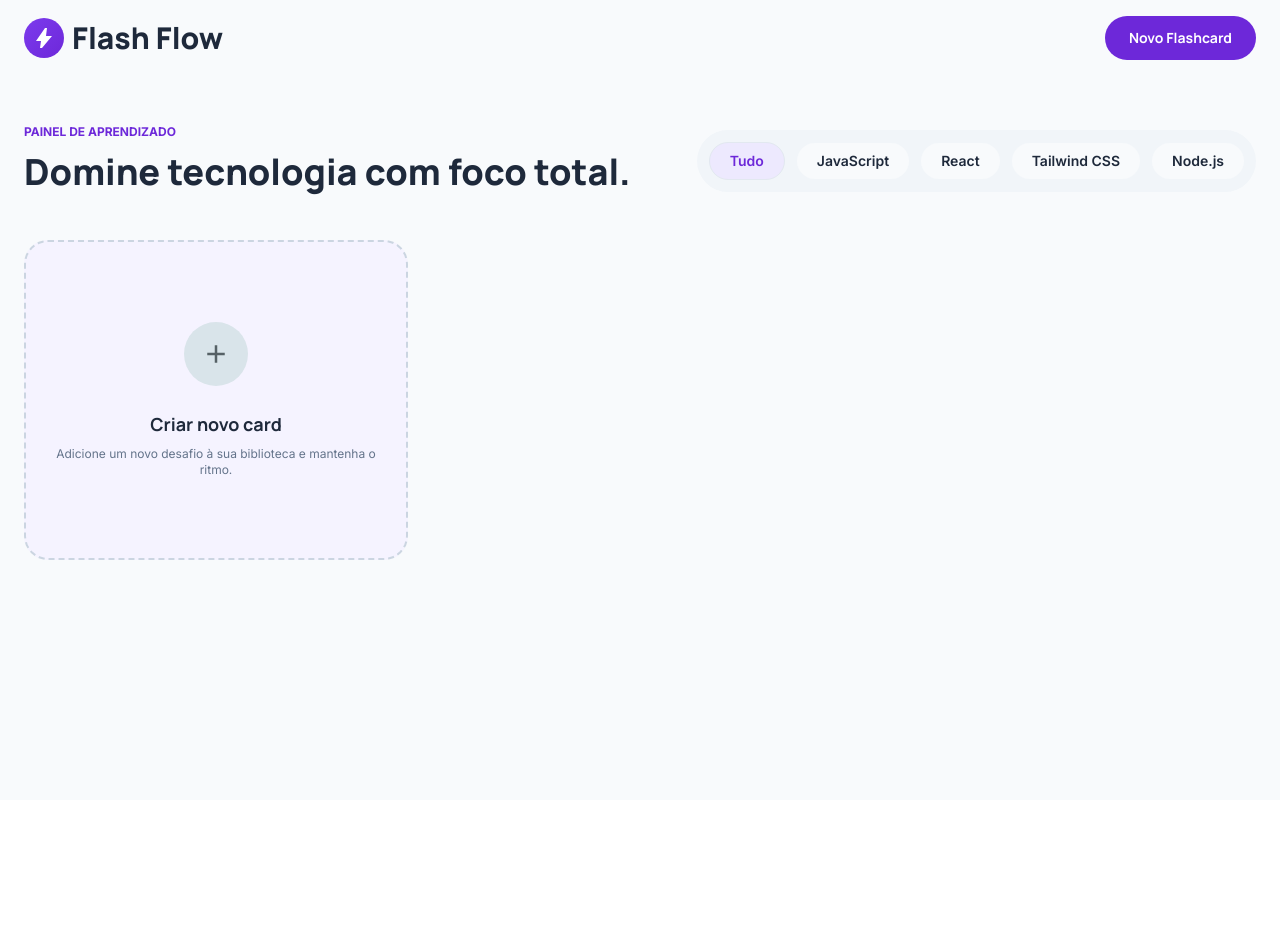
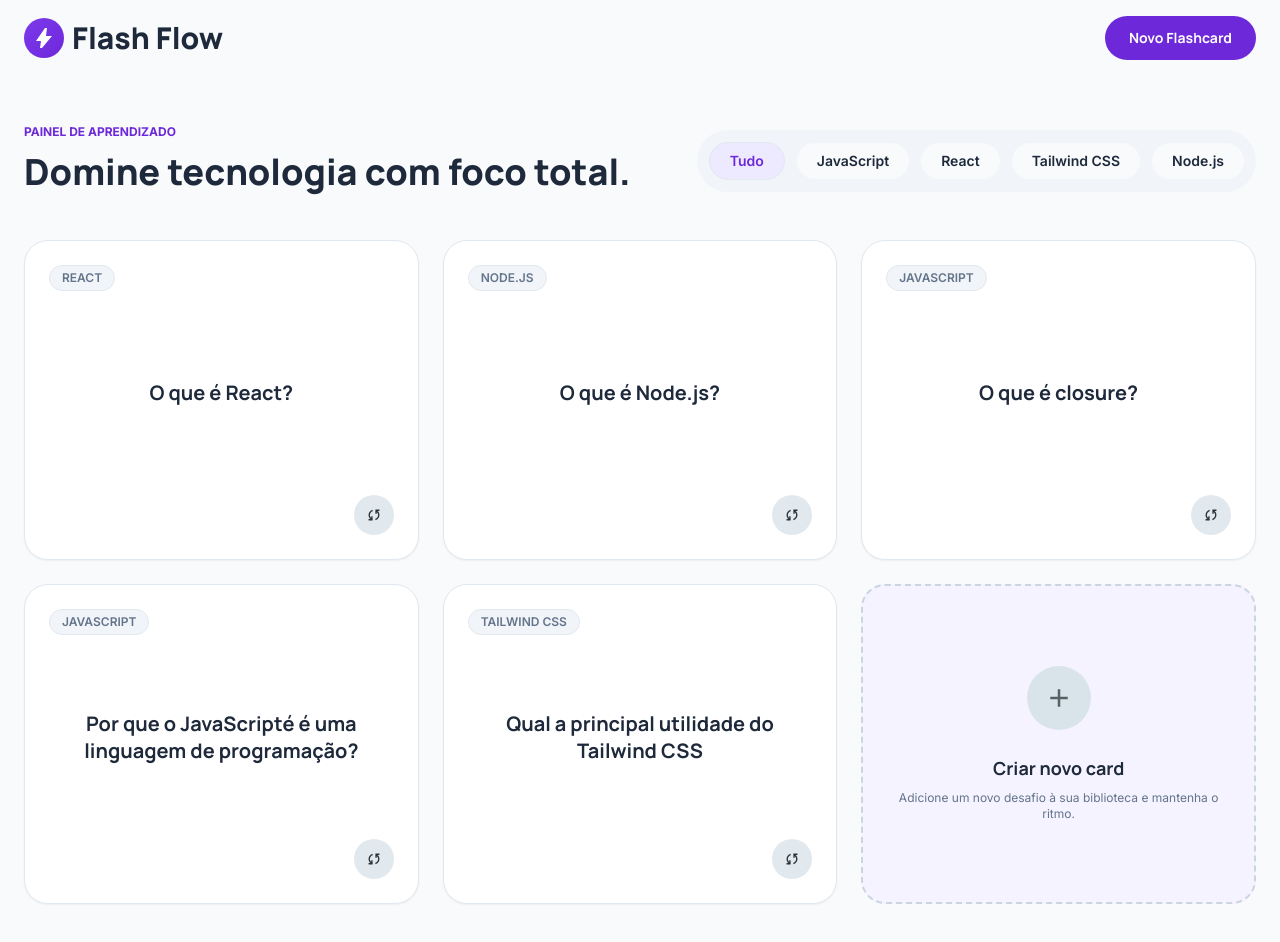
Before and after one commit to williammilanez/flashflow_2.0, a React (Vite) app in the folder web/: page / in a window 1280 px wide. Shown: the top 942 px of the page. Before the commit the page ends 800 px from the top, so only its background shows below. Built offline with nearby package versions, Linux system fonts and the light colour scheme.

Commit message:
feat(page): integrate all ui sections into home page

```diff
--- a/web/src/components/FlashcardGrid/FlashcardGrid.tsx
+++ b/web/src/components/FlashcardGrid/FlashcardGrid.tsx
@@ -13,16 +13,7 @@ type FlashcardGridProps = {
 
 export function FlashcardGrid({ flashcards }: FlashcardGridProps) {
   return (
-    <section
-      className="
-        mt-12
-        grid
-        grid-cols-1
-        md:grid-cols-2
-        xl:grid-cols-3
-        gap-6
-      "
-    >
+    <>
       {flashcards.map((flashcard) => (
         <Flashcard
           key={flashcard.id}
@@ -31,6 +22,6 @@ export function FlashcardGrid({ flashcards }: FlashcardGridProps) {
           answer={flashcard.answer}
         />
       ))}
-    </section>
+    </>
   );
 }
--- a/web/src/pages/Home.tsx
+++ b/web/src/pages/Home.tsx
@@ -1,8 +1,45 @@
 import { CategoryFilter } from "../components/CategoryFilter/CategoryFilter";
 import { CreateCardButton } from "../components/CreateCardButton/CreateCardButton";
+import { EmptyState } from "../components/EmptyState/EmptyState";
+import { FlashcardGrid } from "../components/FlashcardGrid/FlashcardGrid";
 import { Header } from "../components/Header/Header";
 
 export function Home() {
+  const flashcards = [
+    {
+      id: "1",
+      category: "React",
+      question: "O que é React?",
+      answer: "Uma biblioteca JavaScript para interfaces.",
+    },
+    {
+      id: "2",
+      category: "Node.js",
+      question: "O que é Node.js?",
+      answer: "Um runtime JavaScript baseado no motor V8.",
+    },
+    {
+      id: "3",
+      category: "JavaScript",
+      question: "O que é closure?",
+      answer: "Função com acesso ao escopo léxico externo.",
+    },
+    {
+      id: "4",
+      category: "JavaScript",
+      question: "Por que o JavaScripté é uma linguagem de programação?",
+      answer: "Porque ele processa lógica e dados dinamicamente.",
+    },
+    {
+      id: "5",
+      category: "Tailwind CSS",
+      question: "Qual a principal utilidade do Tailwind CSS",
+      answer: "Estilização rápida via classes utilitárias.",
+    },
+  ];
+
+  const hasFlashcards = flashcards.length > 0;
+
   return (
     <div className="min-h-screen bg-slate-50">
       <Header />
@@ -22,9 +59,24 @@ export function Home() {
           <CategoryFilter />
         </section>
 
-        <section className="mt-12 max-w-sm">
-          <CreateCardButton />
-        </section>
+        {!hasFlashcards ? (
+          <EmptyState />
+        ) : (
+          <section
+            className="
+              mt-12
+              grid
+              grid-cols-1
+              md:grid-cols-2
+              xl:grid-cols-3
+              gap-6
+            "
+          >
+            <FlashcardGrid flashcards={flashcards} />
+
+            <CreateCardButton />
+          </section>
+        )}
       </main>
     </div>
   );
```
